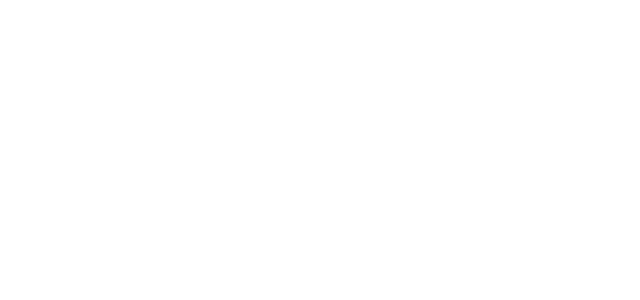
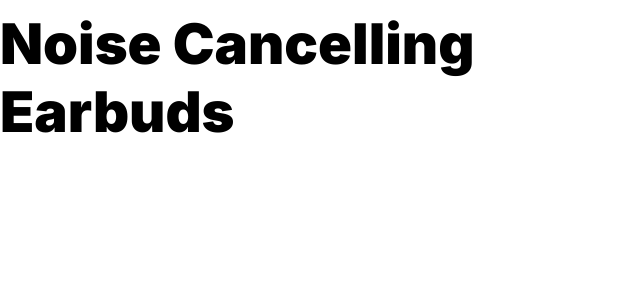
Before and after one commit to edwinisac/e-commerce-front, a React (Vite) app: page /product/1 in a window 1280 px wide. Before the commit this address had no page. Shown: the top 300 px of the page, without its empty margins (0-640 px from the left). Built offline with nearby package versions, Linux system fonts and the light colour scheme.

Commit message:
product details routing

```diff
--- a/src/App.jsx
+++ b/src/App.jsx
@@ -1,9 +1,12 @@
-import { Route, Routes } from 'react-router-dom'
+import { Route, Routes} from 'react-router-dom'
 import './App.css'
 import {Home} from "./pages/home/Home"
 import { LoginPage } from './pages/login/LoginPage'
 import { Register } from './pages/user-register/Register'
 import { Products } from './pages/products/Products'
+import { ProductDetail } from './pages/product-detail/ProductDetail'
+
+
 
 
 
@@ -18,6 +21,7 @@ function App() {
         <Route path="/login" element={<LoginPage/>}/>
         <Route path="/register" element={<Register/>}/>
         <Route path="/products/" element={<Products/>}/>
+        <Route path="/product/:id" element={<ProductDetail/>}/>
 
       </Routes>
 
--- a/src/components/Card.jsx
+++ b/src/components/Card.jsx
@@ -1,16 +1,21 @@
 import "./card.css";
 import { FaStar } from "react-icons/fa6";
 import { BsCartPlus } from "react-icons/bs";
+import { Link } from "react-router-dom";
 
 export function Card({ data }) {
   return (
     <>
       <div className="productcard">
+        <Link to={`/product/${data.id}`} className="go-to-link">
           <div className="cardimage">
             {data.sale && <span className="badge">sale</span>}
             <img src={data.img} alt="product image" />
           </div>
+        </Link>
         <div className="carddetails">
+          <Link to={`/product/${data.id}`} className="go-to-link">
+            <div className="details">
               <p className="category">{data.category}</p>
               <p className="name">{data.name}</p>
               <div className="rating">
@@ -20,9 +25,12 @@ export function Card({ data }) {
               </div>
               <div className="price">
                 <p className="saleprice">${data.saleprice}</p>
-            {/* only sale is active */}
-            {data.sale && <p className="normalprice">${data.originalprice}</p>}
+                {data.sale && (
+                  <p className="normalprice">${data.originalprice}</p>
+                )}
               </div>
+            </div>
+          </Link>
           <button className="addtocart">
             <i className="addcarticon">
               <BsCartPlus />
--- a/src/components/Navbar.jsx
+++ b/src/components/Navbar.jsx
@@ -10,7 +10,6 @@ export function Navbar() {
   return (
     <div className="navbar">
       <Link to="/">
-        {" "}
         <img src="logo.svg" alt="logo" />
       </Link>
       <div className="search">
--- a/src/components/card.css
+++ b/src/components/card.css
@@ -45,9 +45,23 @@
     flex-direction: column;
     justify-content: space-around;
 
+}
 
+.go-to-link{
+    text-decoration: none;
+    color:inherit;
+    cursor: auto;
+}
+.details{
+    height:150px;
+    width: 100%;
+    display: flex;
+    flex-direction: column;
+    justify-content: space-around;
+    text-decoration: none;
 }
 .category{
+
     font-size: 14px;
     padding: 0px;
     margin:0px;
@@ -57,6 +71,7 @@
     color:rgba(0, 0, 0, 0.555);
 }
 .name{
+    width: 100%;
     font-size:18px;
     text-align: start;
     padding-left: 10px;
--- a/src/data/allproducts.js
+++ b/src/data/allproducts.js
@@ -2,13 +2,14 @@ export const allproducts = [
   {
     id: 1,
     name: "Noise Cancelling Earbuds",
-      img: "https://images.unsplash.com/photo-1606220588913-b3aacb4d2f46?q=80&w=1170&auto=format&fit=crop&ixlib=rb-4.1.0&ixid=M3wxMjA3fDB8MHxwaG90by1wYWdlfHx8fGVufDB8fHx8fA%3D%3D",
+    img: "https://images.unsplash.com/photo-1606220588913-b3aacb4d2f46?q=80&w=1170&auto=format&fit=crop",
     category: "Audio",
     sale: true,
     rateavg: 4.4,
     ratecount: 918,
     saleprice: 129.99,
     originalprice: 179.99,
+    featured: false,
   },
   {
     id: 2,
@@ -20,71 +21,152 @@ export const allproducts = [
     ratecount: 402,
     saleprice: 79.99,
     originalprice: 99.99,
+    featured: false,
   },
   {
     id: 3,
     name: "4K Action Camera",
-      img: "https://images.unsplash.com/photo-1603720913661-76d1053714e2?q=80&w=1170&auto=format&fit=crop&ixlib=rb-4.1.0&ixid=M3wxMjA3fDB8MHxwaG90by1wYWdlfHx8fGVufDB8fHx8fA%3D%3D",
+    img: "https://images.unsplash.com/photo-1603720913661-76d1053714e2?q=80&w=1170&auto=format&fit=crop",
     category: "Cameras",
     sale: true,
     rateavg: 4.6,
     ratecount: 276,
     saleprice: 249.99,
     originalprice: 329.99,
+    featured: false,
   },
   {
     id: 4,
     name: "USB-C Hub Adapter",
-      img: "https://images.unsplash.com/photo-1589447388175-ac47d31be950?q=80&w=1170&auto=format&fit=crop&ixlib=rb-4.1.0&ixid=M3wxMjA3fDB8MHxwaG90by1wYWdlfHx8fGVufDB8fHx8fA%3D%3D",
+    img: "https://images.unsplash.com/photo-1589447388175-ac47d31be950?q=80&w=1170&auto=format&fit=crop",
     category: "Accessories",
     sale: false,
     rateavg: 4.3,
     ratecount: 611,
     saleprice: 39.99,
     originalprice: 49.99,
+    featured: false,
   },
   {
     id: 5,
     name: "Smart Home Speaker",
-      img: "https://images.unsplash.com/photo-1655976796910-b239b1a1a41c?q=80&w=1616&auto=format&fit=crop&ixlib=rb-4.1.0&ixid=M3wxMjA3fDB8MHxwaG90by1wYWdlfHx8fGVufDB8fHx8fA%3D%3D",
+    img: "https://images.unsplash.com/photo-1655976796910-b239b1a1a41c?q=80&w=1616&auto=format&fit=crop",
     category: "Smart Home",
     sale: true,
     rateavg: 4.5,
     ratecount: 1284,
     saleprice: 99.99,
     originalprice: 129.99,
+    featured: false,
   },
   {
     id: 6,
     name: "Wireless Charging Pad",
-      img: "https://images.unsplash.com/photo-1543472750-506bacbf5808?q=80&w=1170&auto=format&fit=crop&ixlib=rb-4.1.0&ixid=M3wxMjA3fDB8MHxwaG90by1wYWdlfHx8fGVufDB8fHx8fA%3D%3D",
+    img: "https://images.unsplash.com/photo-1543472750-506bacbf5808?q=80&w=1170&auto=format&fit=crop",
     category: "Accessories",
     sale: false,
     rateavg: 4.2,
     ratecount: 347,
     saleprice: 29.99,
     originalprice: 39.99,
+    featured: false,
   },
   {
     id: 7,
     name: "Mechanical Gaming Controller",
-      img: "https://images.unsplash.com/flagged/photo-1580234820596-0876d136e6d5?q=80&w=1167&auto=format&fit=crop&ixlib=rb-4.1.0&ixid=M3wxMjA3fDB8MHxwaG90by1wYWdlfHx8fGVufDB8fHx8fA%3D%3D",
+    img: "https://images.unsplash.com/flagged/photo-1580234820596-0876d136e6d5?q=80&w=1167&auto=format&fit=crop",
     category: "Gaming",
     sale: true,
     rateavg: 4.6,
     ratecount: 523,
     saleprice: 69.99,
     originalprice: 89.99,
+    featured: false,
   },
   {
     id: 8,
     name: "Portable SSD 1TB",
-      img: "https://images.unsplash.com/photo-1628557118391-56cd62c9f2cb?q=80&w=765&auto=format&fit=crop&ixlib=rb-4.1.0&ixid=M3wxMjA3fDB8MHxwaG90by1wYWdlfHx8fGVufDB8fHx8fA%3D%3Dp",
+    img: "https://images.unsplash.com/photo-1628557118391-56cd62c9f2cb?q=80&w=765&auto=format&fit=crop",
     category: "Storage",
     sale: false,
     rateavg: 4.8,
     ratecount: 194,
     saleprice: 159.99,
     originalprice: 179.99,
+    featured: false,
+  },
+
+  // ===== Featured Products (featured: true) =====
+  {
+    id: 9,
+    name: "Smart Watch",
+    img: "https://images.unsplash.com/photo-1523275335684-37898b6baf30?q=80&w=1099&auto=format&fit=crop",
+    category: "Wearables",
+    sale: false,
+    rateavg: 4.5,
+    ratecount: 567,
+    saleprice: 299.99,
+    originalprice: 399.99,
+    featured: true,
+  },
+  {
+    id: 10,
+    name: "Wireless Headphones",
+    img: "https://plus.unsplash.com/premium_photo-1679513691474-73102089c117?q=80&w=1113&auto=format&fit=crop",
+    category: "Audio",
+    sale: true,
+    rateavg: 4.3,
+    ratecount: 842,
+    saleprice: 149.99,
+    originalprice: 199.99,
+    featured: true,
+  },
+  {
+    id: 11,
+    name: "Gaming Mouse",
+    img: "https://images.unsplash.com/photo-1615663245857-ac93bb7c39e7?q=80&w=1200&auto=format&fit=crop",
+    category: "Accessories",
+    sale: true,
+    rateavg: 4.6,
+    ratecount: 1241,
+    saleprice: 49.99,
+    originalprice: 79.99,
+    featured: true,
+  },
+  {
+    id: 12,
+    name: "Mechanical Keyboard",
+    img: "https://images.unsplash.com/photo-1517336714731-489689fd1ca8?q=80&w=1200&auto=format&fit=crop",
+    category: "Accessories",
+    sale: false,
+    rateavg: 4.4,
+    ratecount: 689,
+    saleprice: 129.99,
+    originalprice: 159.99,
+    featured: true,
+  },
+  {
+    id: 13,
+    name: "Bluetooth Speaker",
+    img: "https://images.unsplash.com/photo-1547052178-7f2c5a20c332?q=80&w=1170&auto=format&fit=crop",
+    category: "Audio",
+    sale: true,
+    rateavg: 4.2,
+    ratecount: 531,
+    saleprice: 89.99,
+    originalprice: 119.99,
+    featured: true,
+  },
+  {
+    id: 14,
+    name: "VR Headset",
+    img: "https://images.unsplash.com/photo-1593508512255-86ab42a8e620?q=80&w=1200&auto=format&fit=crop",
+    category: "Gaming",
+    sale: false,
+    rateavg: 4.7,
+    ratecount: 312,
+    saleprice: 499.99,
+    originalprice: 549.99,
+    featured: true,
   },
 ];
--- a/src/data/featureddata.js
+++ /dev/null
@@ -1,68 +0,0 @@
-export const featuredData = [
-    {
-      id: 1,
-      name: "Smart Watch",
-      img: "https://images.unsplash.com/photo-1523275335684-37898b6baf30?q=80&w=1099&auto=format&fit=crop",
-      category: "Wearables",
-      sale: false,
-      rateavg: 4.5,
-      ratecount: 567,
-      saleprice: 299.99,
-      originalprice: 399.99,
-    },
-    {
-      id: 2,
-      name: "Wireless Headphones",
-      img: "https://plus.unsplash.com/premium_photo-1679513691474-73102089c117?q=80&w=1113&auto=format&fit=crop&ixlib=rb-4.1.0&ixid=M3wxMjA3fDB8MHxwaG90by1wYWdlfHx8fGVufDB8fHx8fA%3D%3D",
-      category: "Audio",
-      sale: true,
-      rateavg: 4.3,
-      ratecount: 842,
-      saleprice: 149.99,
-      originalprice: 199.99,
-    },
-    {
-      id: 3,
-      name: "Gaming Mouse",
-      img: "https://images.unsplash.com/photo-1615663245857-ac93bb7c39e7?q=80&w=1200&auto=format&fit=crop",
-      category: "Accessories",
-      sale: true,
-      rateavg: 4.6,
-      ratecount: 1241,
-      saleprice: 49.99,
-      originalprice: 79.99,
-    },
-    {
-      id: 4,
-      name: "Mechanical Keyboard",
-      img: "https://images.unsplash.com/photo-1517336714731-489689fd1ca8?q=80&w=1200&auto=format&fit=crop",
-      category: "Accessories",
-      sale: false,
-      rateavg: 4.4,
-      ratecount: 689,
-      saleprice: 129.99,
-      originalprice: 159.99,
-    },
-    {
-      id: 5,
-      name: "Bluetooth Speaker",
-      img: "https://images.unsplash.com/photo-1547052178-7f2c5a20c332?q=80&w=1170&auto=format&fit=crop&ixlib=rb-4.1.0&ixid=M3wxMjA3fDB8MHxwaG90by1wYWdlfHx8fGVufDB8fHx8fA%3D%3D",
-      category: "Audio",
-      sale: true,
-      rateavg: 4.2,
-      ratecount: 531,
-      saleprice: 89.99,
-      originalprice: 119.99,
-    },
-    {
-      id: 6,
-      name: "VR Headset",
-      img: "https://images.unsplash.com/photo-1593508512255-86ab42a8e620?q=80&w=1200&auto=format&fit=crop",
-      category: "Gaming",
-      sale: false,
-      rateavg: 4.7,
-      ratecount: 312,
-      saleprice: 499.99,
-      originalprice: 549.99,
-    },
-  ];
--- a/src/pages/home/products-display/HomeProducts.jsx
+++ b/src/pages/home/products-display/HomeProducts.jsx
@@ -1,6 +1,5 @@
 import "./homeproducts.css";
 import { Card } from "../../../components/Card";
-import { featuredData } from "../../../data/featureddata";
 import { allproducts } from "../../../data/allproducts";
 import { GiArmoredBoomerang } from "react-icons/gi";
 import { Link } from "react-router-dom";
@@ -17,9 +16,9 @@ export function HomeProducts() {
           </a>
         </div>
         <div className="featuredlist">
-          {featuredData.map((item) => (
-            <Card key={item.id} data={item} />
-          ))}
+          {allproducts
+            .filter((item) => item.featured)
+            .map((item) => <Card key={item.id} data={item} />)}
         </div>
       </div>
       <div className="allproductshome">
@@ -31,9 +30,8 @@ export function HomeProducts() {
         </div>
         <div className="explore">
           <Link to="/products">
-            {" "}
             <button className="explorebutton">
-              view more{" "}
+              view more
               <i className="exploreicon">
                 <GiArmoredBoomerang />
               </i>
--- /dev/null
+++ b/src/pages/product-detail/ProductDetail.jsx
@@ -0,0 +1,16 @@
+import { useParams } from "react-router-dom";
+import "./productDetail.css";
+import { allproducts } from "../../data/allproducts";
+
+
+export function ProductDetail(){
+    let params=useParams();
+    let current=allproducts.find((item)=>item.id===Number(params.id))
+    console.log(current);
+
+    return(
+        <>
+            <h1>{current.name}</h1>
+        </>
+    )
+}
```
Also changed, not shown: src/pages/product-detail/productDetail.css (added). Lines whose indentation alone changed are shown as unchanged.
